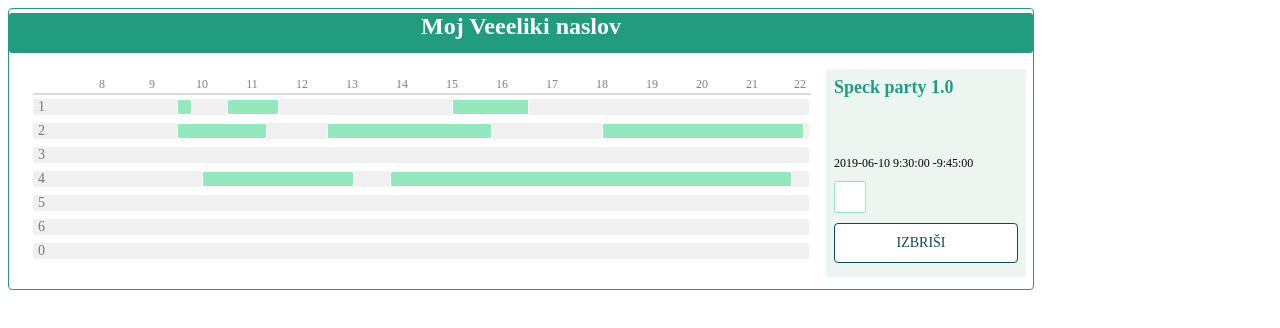
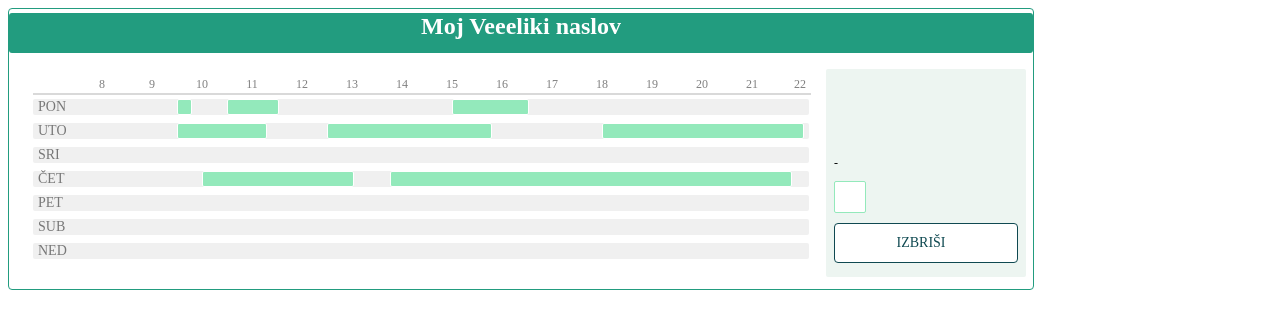
Before and after one commit to ispoljari/speck-academy-booking-app-client, a React (Create React App) app: page / in a window 1280 px wide. Shown: the top 328 px of the page. Built offline with nearby package versions, Linux system fonts and the light colour scheme.

Commit message:
onClick reservation div implemented

```diff
--- a/src/UI/admin/components/hall-reservation/AdminHallReservation.js
+++ b/src/UI/admin/components/hall-reservation/AdminHallReservation.js
@@ -27,9 +27,9 @@ import {
 
 import dataArray from './newData.js';
 
-//let daysOfWeek = ['PON', 'UTO', 'SRI', 'ČET', 'PET', 'SUB', 'NED'];
+let daysOfWeek = ['PON', 'UTO', 'SRI', 'ČET', 'PET', 'SUB', 'NED'];
 //javascript maps days like this
-let daysOfWeek = [1, 2, 3, 4, 5, 6, 0];
+let daysOfWeekNumerals = [1, 2, 3, 4, 5, 6, 0];
 
 let hoursOfDay = [8, 9, 10, 11, 12, 13, 14, 15, 16, 17, 18, 19, 20, 21]; //hour 22 is different
 
@@ -77,11 +77,22 @@ function calcPositionAndLEngth(date, startTime, endTime) {
 
 function refresfInfo() {}
 
+function testFunkc() {
+  console.log('dfsjhksjh');
+}
+
 class ScheduleComponenet extends React.Component {
   constructor(props) {
     super(props);
     this.state = { dummyDataArray: dataArray };
     this.state.test = 55;
+    this.state.currentReservationActive = {
+      reservationTitle: '',
+      reservationDate: '',
+      reservationStartTime: '',
+      reservationEndTime: ''
+    };
+
     //this.state.dummyDataArray
   }
   //calcPositionAndLEngth();
@@ -102,12 +113,12 @@ class ScheduleComponenet extends React.Component {
             </HoursDivRow>
             <Line />
 
-            {daysOfWeek.map(day => {
+            {daysOfWeekNumerals.map(day => {
               console.log('DAAAAAY:' + day);
               return (
                 <OneDayDivRow>
                   <OneDayDivRowText onClick={refresfInfo}>
-                    {day}
+                    {daysOfWeek[(day + 6) % 7]}
                   </OneDayDivRowText>
 
                   {this.state.dummyDataArray[0].hallReservaltions.map(
@@ -142,6 +153,12 @@ class ScheduleComponenet extends React.Component {
                             length={obj.length}
                             start={obj.start}
                             exist={obj.exist}
+                            onClick={() => {
+                              console.log(hallReservaltions);
+                              this.setState({
+                                currentReservationActive: hallReservaltions
+                              });
+                            }}
                           >
                             <PopUpInfo position={this.state}>
                               <PopUpInfoText>
@@ -152,9 +169,15 @@ class ScheduleComponenet extends React.Component {
                                   ' ' +
                                   hallReservaltions.reservationDate +
                                   ' ' +
-                                  hallReservaltions.reservationStartTime +
+                                  hallReservaltions.reservationStartTime.slice(
+                                    0,
+                                    -3
+                                  ) +
                                   ' ' +
-                                  hallReservaltions.reservationEndTime}
+                                  hallReservaltions.reservationEndTime.slice(
+                                    0,
+                                    -3
+                                  )}
                               </PopUpInfoText>
                             </PopUpInfo>
                           </ReservationDynamicDiv>
@@ -171,23 +194,27 @@ class ScheduleComponenet extends React.Component {
             <InfoTitle>
               {
                 //this.state.dummyDataArray[0].event
-                this.state.dummyDataArray[0].hallReservaltions[0]
-                  .reservationTitle
+                //this.state.dummyDataArray[0].hallReservaltions[0]
+                //.reservationTitle
+                //this.state.currentReservationActive.reservationTitle === undefined ? "WWWWWWWW" : this.state.currentReservationActive.reservationTitle
+                this.state.currentReservationActive.reservationTitle
+                //this.state.currentReservationActive
               }
             </InfoTitle>
             <InfoTime>
               {//this.state.dummyDataArray[0].startTime.toString().substring(4, 25)
-              this.state.dummyDataArray[0].hallReservaltions[0]
-                .reservationDate +
+              this.state.currentReservationActive.reservationDate +
                 ' ' +
-                this.state.dummyDataArray[0].hallReservaltions[0]
-                  .reservationStartTime}{' '}
+                this.state.currentReservationActive.reservationStartTime.slice(
+                  0,
+                  -3
+                )}{' '}
               -
-              {
-                //this.state.dummyDataArray[0].endTime.toString().substring(4, 25)
-                this.state.dummyDataArray[0].hallReservaltions[0]
-                  .reservationEndTime
-              }
+              {//this.state.dummyDataArray[0].endTime.toString().substring(4, 25)
+              this.state.currentReservationActive.reservationEndTime.slice(
+                0,
+                -3
+              )}
             </InfoTime>
             <InfoButton />
             <InfoEraseButton>
```
